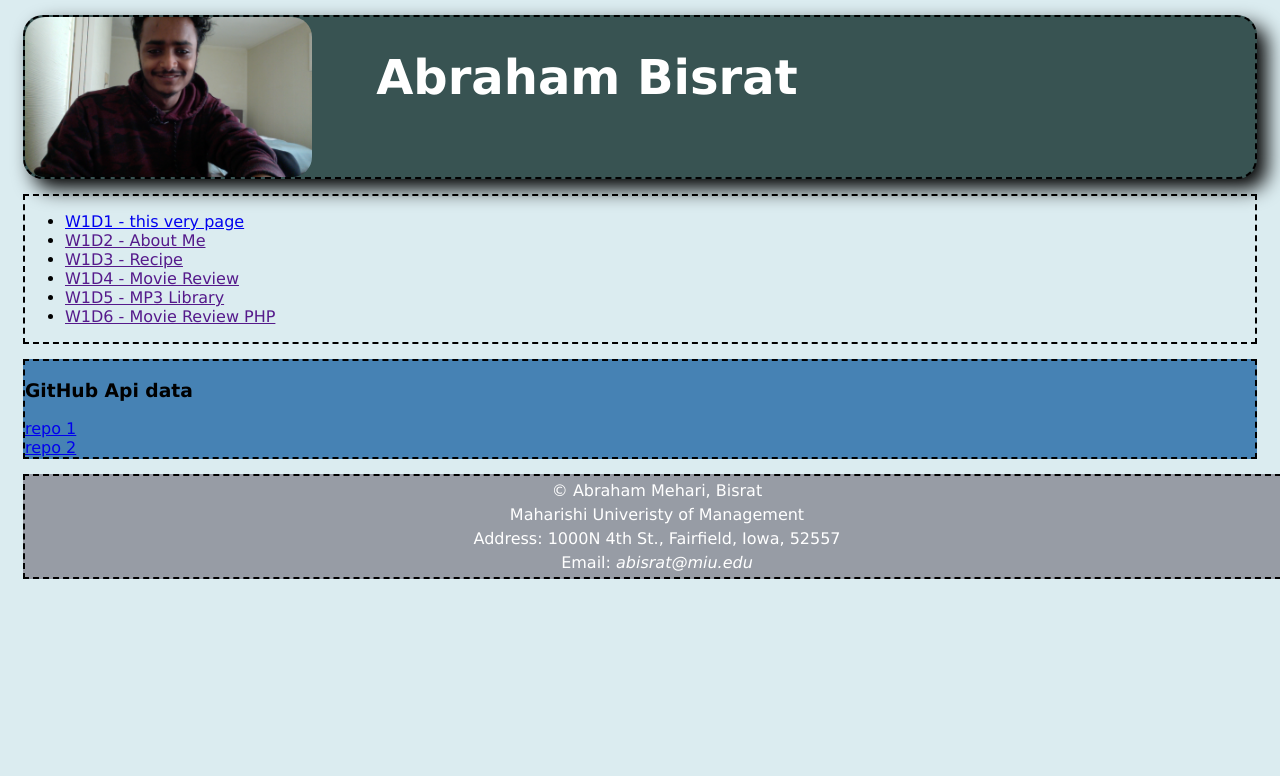
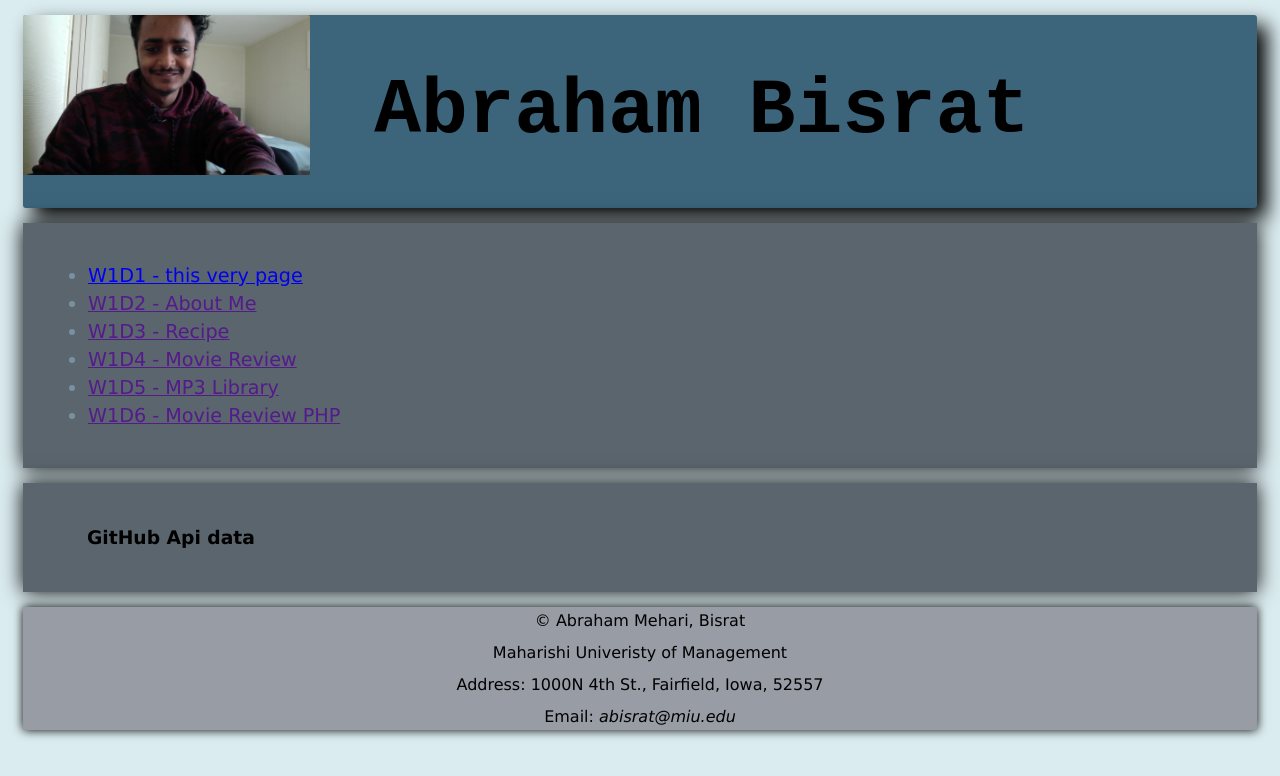
Before and after one commit to selamawithabtemariam/GitHub-Projects, a plain HTML site: page index.html in a window 1280 px wide. Drawn offline with Linux system fonts and the light colour scheme; no server answers.

Commit message:
cleaned up commentss

```diff
--- a/index.html
+++ b/index.html
@@ -16,7 +16,7 @@
     </div>
 
     <div class="project-list">
-        <ul>
+        <ul id="listed-projects">
             <li><a href="https://abrahammehari.github.io/GitHub-Projects/">W1D1 - this very page</a></li>
             <li><a href="">W1D2 - About Me</a></li>
             <li><a href="">W1D3 - Recipe</a></li>
@@ -27,9 +27,6 @@
     </div>
     <div class="api-data">
         <h3>GitHub Api data</h3>
-        <a href="somewhere on the internet">repo 1</a>
-        <a href="somewhere on the internet">repo 2</a>
-
     </div>
     <div class="footer">
         <p>&copy; Abraham Mehari, Bisrat</p>
--- a/scripts.js
+++ b/scripts.js
@@ -23,19 +23,12 @@ function requestUserRepos(username){
             const eachUrl = data[i].html_url;
             const hasPages = data[i].hasPages;
 
-            console.log("Repo : " , eachTitle);
-            console.log("Description : " , eachDesc);
-            console.log("URL : " , eachUrl);
-
-            if(data[i].has_pages === true){
-                console.log("-----> > > > > > Has a GitHub page");
-            }
             const newProject = document.createElement('a');
             newProject.href = eachUrl;
             newProject.innerText = eachTitle;
 
             if(eachDesc != null)
-                newProject.innerText += " desc : " + eachDesc;
+                newProject.innerText += " : " + eachDesc;
 
             projectList.appendChild(newProject);
         }
--- a/styles.css
+++ b/styles.css
@@ -3,28 +3,29 @@
     box-shadow: 2px;
 }
 body{
-    /* background-color: rgb(32, 53, 52); */
     background-color: rgb(219, 236, 240);
 }
 body > * {
     margin: 15px;
-    border: 2px dashed black;
+    /* border: 2px dashed black; */
 }
 .header{
     height: 20%;
-    background-color: rgb(56, 83, 82);
+    background-color: rgb(60, 101, 124);
     box-shadow: 10px 10px 20px black;
     display: flex;
-    border-radius: 20px;
+    flex-wrap: wrap;
+    border-radius: 3px 3px 3px 3px;
 }
 #avatar{
     height: 20vh;
-    border-radius: 20px;
+    border-radius: 2px;
     order: -1;
 }
 #avatar-name{
-    color: rgb(255, 255, 255);
-    font-size: 300%;
+    font-family: monospace;
+    color: rgb(0, 0, 0);
+    font-size: 600%;
     margin-left: 5vw;
 }
 
@@ -32,22 +33,39 @@ body > * {
     /* position: fixed; */
     left: 0;
     bottom: 0;
-    width: 100%;
     background-color: rgb(151, 156, 165);
     color: white;
     text-align: center;
+    box-shadow: 0px 0px 10px black;
 }
 .footer > *{
+    padding: 4px;
+    color: black;
     margin: 5px 2px;
 }
-.api-data{
-    background-color: steelblue;
+.api-data, .project-list{
+    padding: 2vw;
+    padding-left: 5vw;
+    background-color: rgb(90, 101, 110);
     display: flex;
     flex-wrap: wrap;
+    box-shadow: 0px 0px 20px black;
 }
-.api-data > *{
+.api-data > a,
+#listed-projects > li{
     width: 100%;
+    margin: 5px;
+    font-size: 120%;
+    color: rgb(5, 63, 117);
 }
-.api-data > a:hover{
-    background-color: rgb(121, 145, 158);
+.api-data > a:hover,
+#listed-projects > li{
+    color: rgb(121, 145, 158);
 }
+.project-list{
+    padding: 20px;
+    background-color: rgb(90, 101, 110);
+}
+#listed-projects > a{
+    margin: 10px;
+}
```
